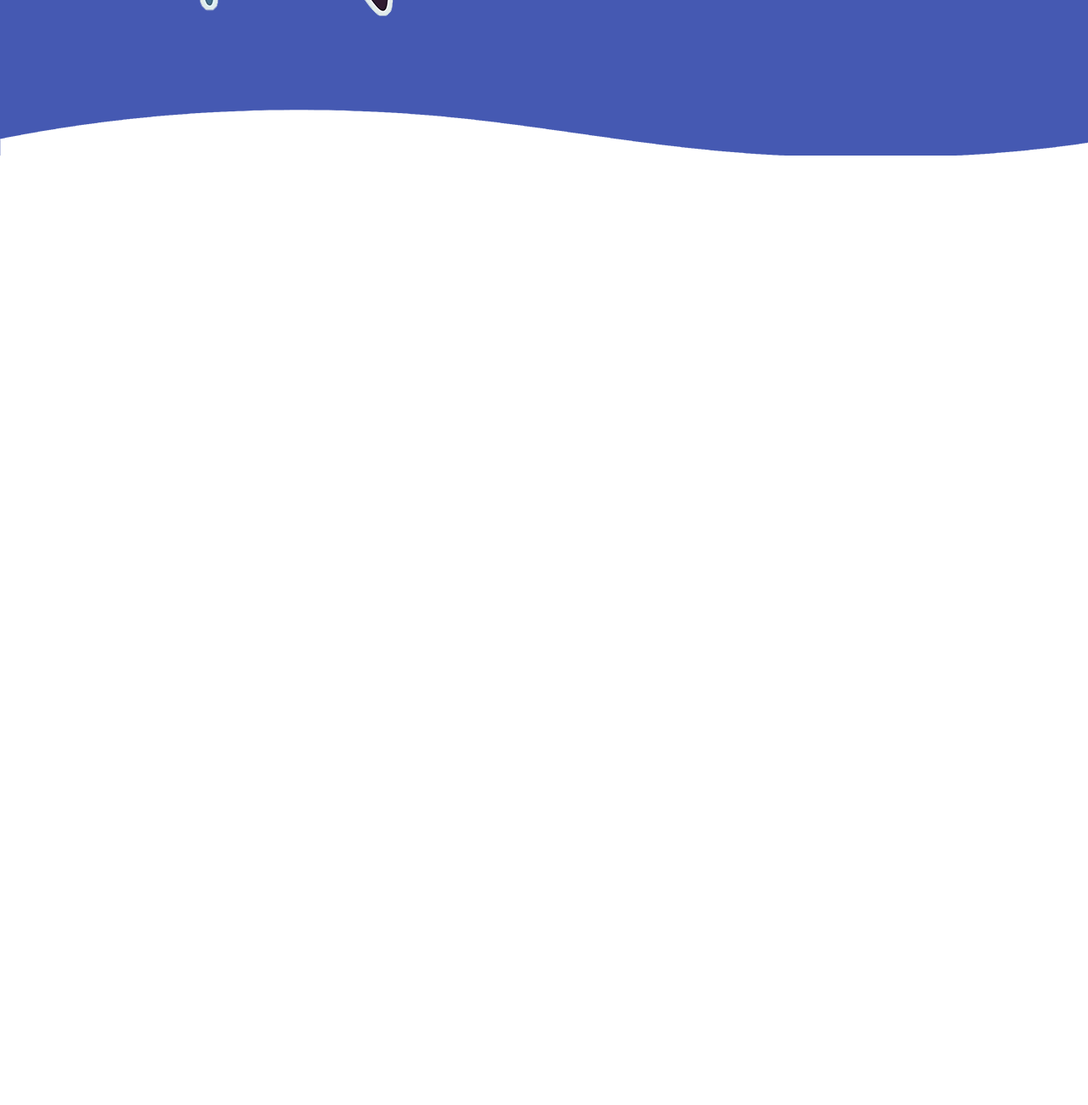
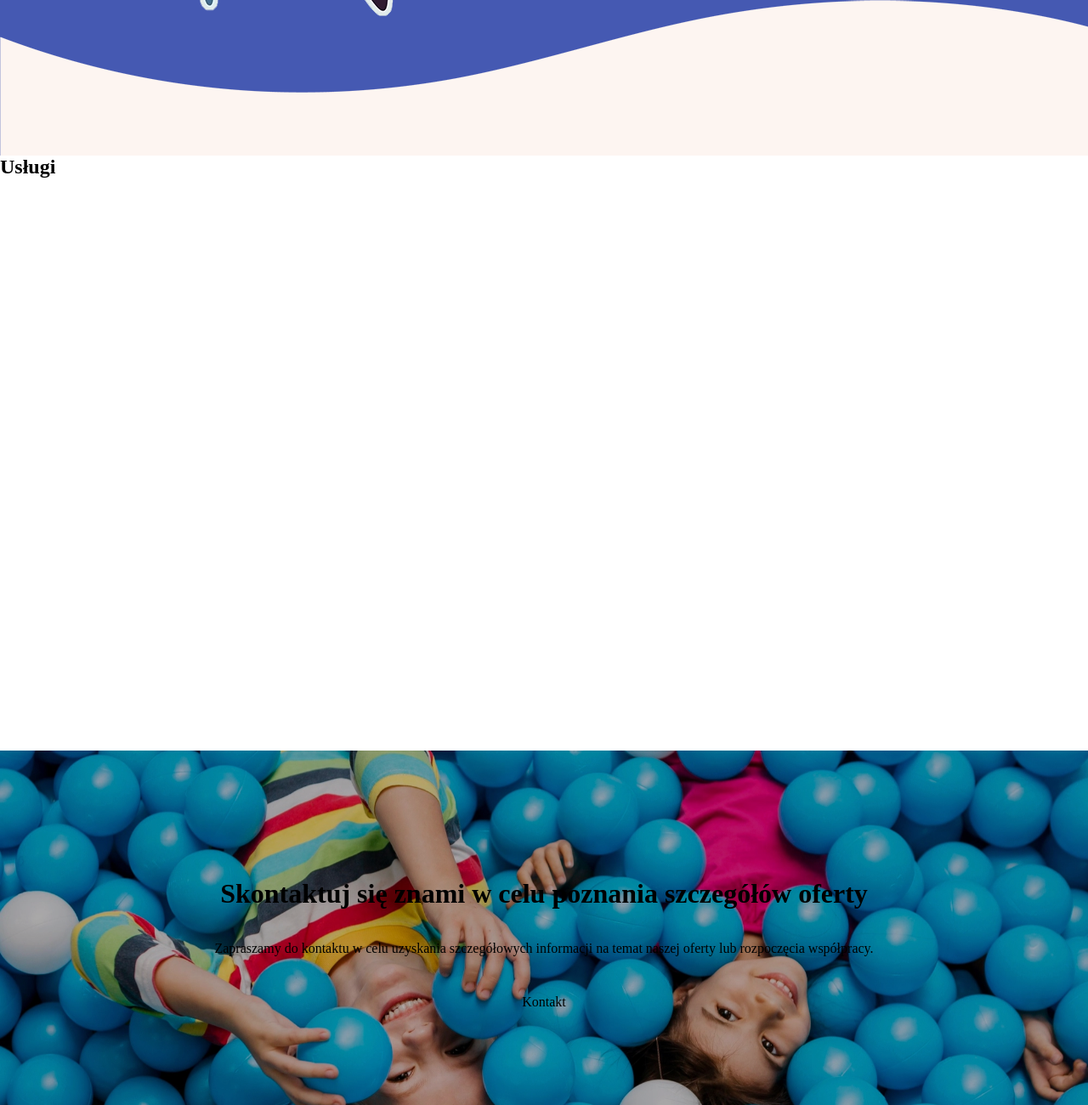
Before and after one commit to JerryWski/LogoLama, an Astro site: page / in a window 1280 px wide. Shown: the part 2293-3593 px from the top of the page at 85% size. Before the commit the page ends 2476 px from the top, so only its background shows below. Built offline with nearby package versions, Linux system fonts and the light colour scheme; Astro itself is replaced by a stand-in of ours; a web font is replaced by a local one.

Commit message:
small fix to bg

```diff
--- a/src/components/AboutSection/AboutSection.astro
+++ b/src/components/AboutSection/AboutSection.astro
@@ -60,8 +60,8 @@
   .about-section::after {
     position: absolute;
     content: '';
-    bottom: -5px;
-    background-image: url('/waves-4-1.webp');
+    bottom: 0px;
+    background-image: url('/waves-4-2.webp');
     background-repeat: no-repeat;
     width: 100%;
     height: 183px;
@@ -102,7 +102,7 @@
     margin-block: 20px;
     background-color: var(--bg-blue);
     font-family: var(--mulish-font);
-    padding-block: 15px;
+    padding: 15px 10px;
     border-radius: 6px;
   }
   .about-list-item {
@@ -130,6 +130,8 @@
     padding: 30px;
     object-fit: contain;
     width: 100%;
+    position: relative;
+    z-index: 10;
     height: auto;
   }
   @media (min-width: 1350px) {
--- /dev/null
+++ b/src/components/CallToActionSection/CallToAction.astro
@@ -0,0 +1,79 @@
+---
+
+---
+
+<section class='action-section'>
+  <h2 class='action-heading'>
+    Skontaktuj się znami w celu poznania szczegółów oferty
+  </h2>
+  <h3 class='action-subheading'>
+    Zapraszamy do kontaktu w celu uzyskania szczegółowych informacji na temat
+    naszej oferty lub rozpoczęcia współpracy.
+  </h3>
+  <div class='action-links'>
+    <a class='link' href='/'>Kontakt</a>
+  </div>
+</section>
+
+<style>
+  .action-section {
+    padding: 20px;
+    padding-top: 100px;
+    padding-bottom: 100px;
+    display: flex;
+    background-image: url('/cta-bg.webp');
+    background-size: cover;
+    background-position: center center;
+    background-blend-mode: multiply;
+    background-color: rgba(22, 18, 18, 0.3);
+    background-attachment: fixed;
+    background-repeat: no-repeat;
+    margin-top: 0px;
+    color: var(--base-gold);
+    flex-direction: column;
+    align-items: center;
+  }
+  .action-heading {
+    font-size: clamp(2rem, 2.5vw, 3rem);
+    color: var(--base-black);
+    font-family: var(--main-font);
+    margin-top: 10px;
+    margin-bottom: 34px;
+  }
+  .action-subheading {
+    font-family: var(--roboto-font);
+    font-size: clamp(1rem, 1.2vw, 1.5rem);
+    font-weight: 300;
+    color: var(--sub-black);
+    line-height: 24px;
+  }
+  .action-links {
+    margin-top: 30px;
+    display: flex;
+    justify-content: flex-start;
+    align-items: center;
+    width: 100%;
+  }
+  .link {
+    font-family: var(--roboto-font);
+    border: none;
+    padding: 12px 64px;
+    background-color: var(--base-red);
+    cursor: pointer;
+    color: var(--base-wh);
+    border: none;
+    transition: .2s all ease-in;
+  }
+  .link:hover {
+    background-color: var(--base-gold);
+
+  }
+  @media (min-width: 900px) {
+    .action-heading {
+      margin-top: 50px;
+    }
+    .action-links {
+      justify-content: center;
+    }
+  }
+</style>
--- /dev/null
+++ b/src/components/ServicesSection/ServicesSection.astro
@@ -0,0 +1,13 @@
+---
+---
+
+
+<section class="services-section">
+    <h2>Usługi</h2>
+</section>
+
+<style>
+    .services-section {
+        height: 700px;
+    }
+</style>
--- a/src/layouts/Layout.astro
+++ b/src/layouts/Layout.astro
@@ -38,7 +38,7 @@
     --mulish-font: 'Mulish', sans-serif;
     --baloo-font: 'Baloo 2', sans-serif;
     /* colors */
-    --rose-bg: hsl(16, 73%, 97%);
+    --rose-bg: #fdf5f2;
     --rose-main: hsl(344, 96%, 71%);
     --wh: hsl(0, 0%, 100%);
     --grey: #716b6b;
--- a/src/pages/index.astro
+++ b/src/pages/index.astro
@@ -1,6 +1,8 @@
 ---
 import AboutSection from '../components/AboutSection/AboutSection.astro';
+import CallToAction from '../components/CallToActionSection/CallToAction.astro';
 import HeroSection from '../components/HeroSection/HeroSection.astro';
+import ServicesSection from '../components/ServicesSection/ServicesSection.astro';
 import Layout from '../layouts/Layout.astro';
 ---
 
@@ -8,6 +10,8 @@
   <main>
     <HeroSection />
     <AboutSection />
+    <ServicesSection />
+    <CallToAction />
   </main>
 </Layout>
 
```
Also changed, not shown: public/cta-bg.webp (added), public/waves-4-2.webp (added).
